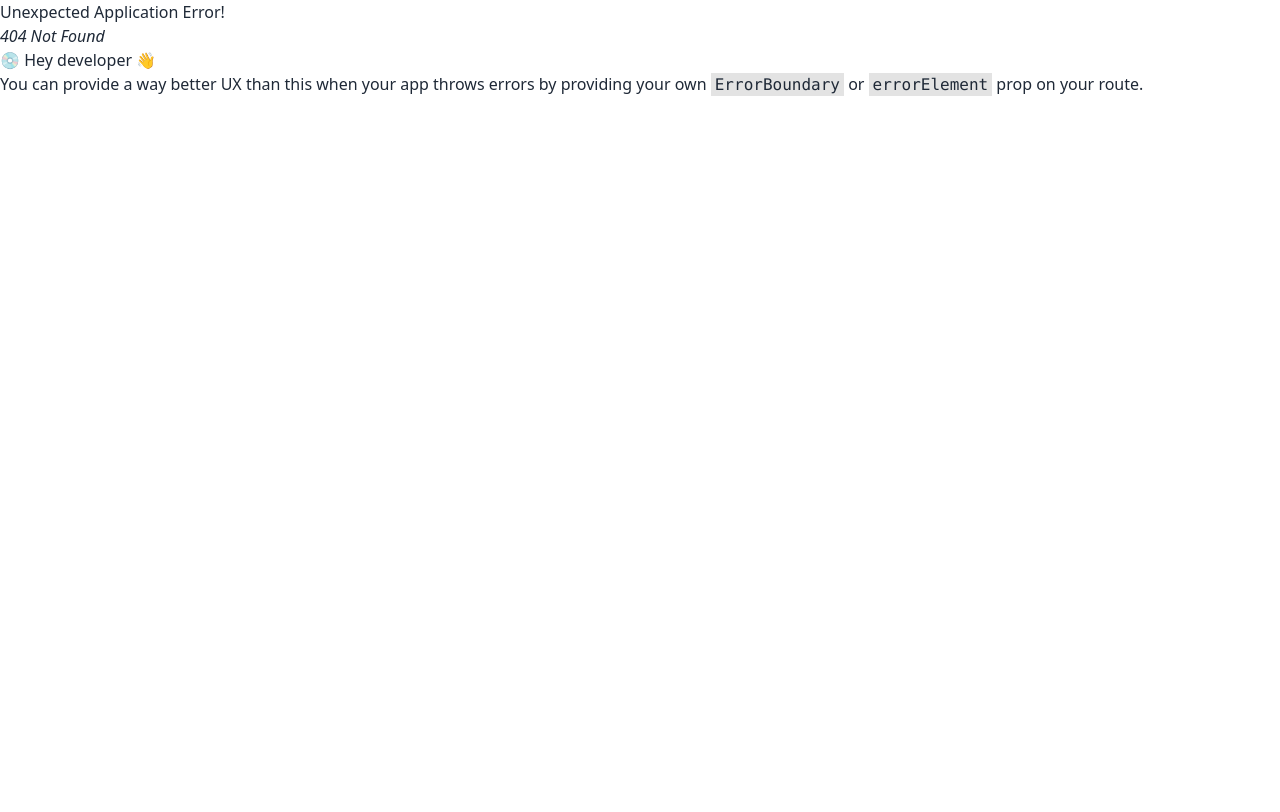
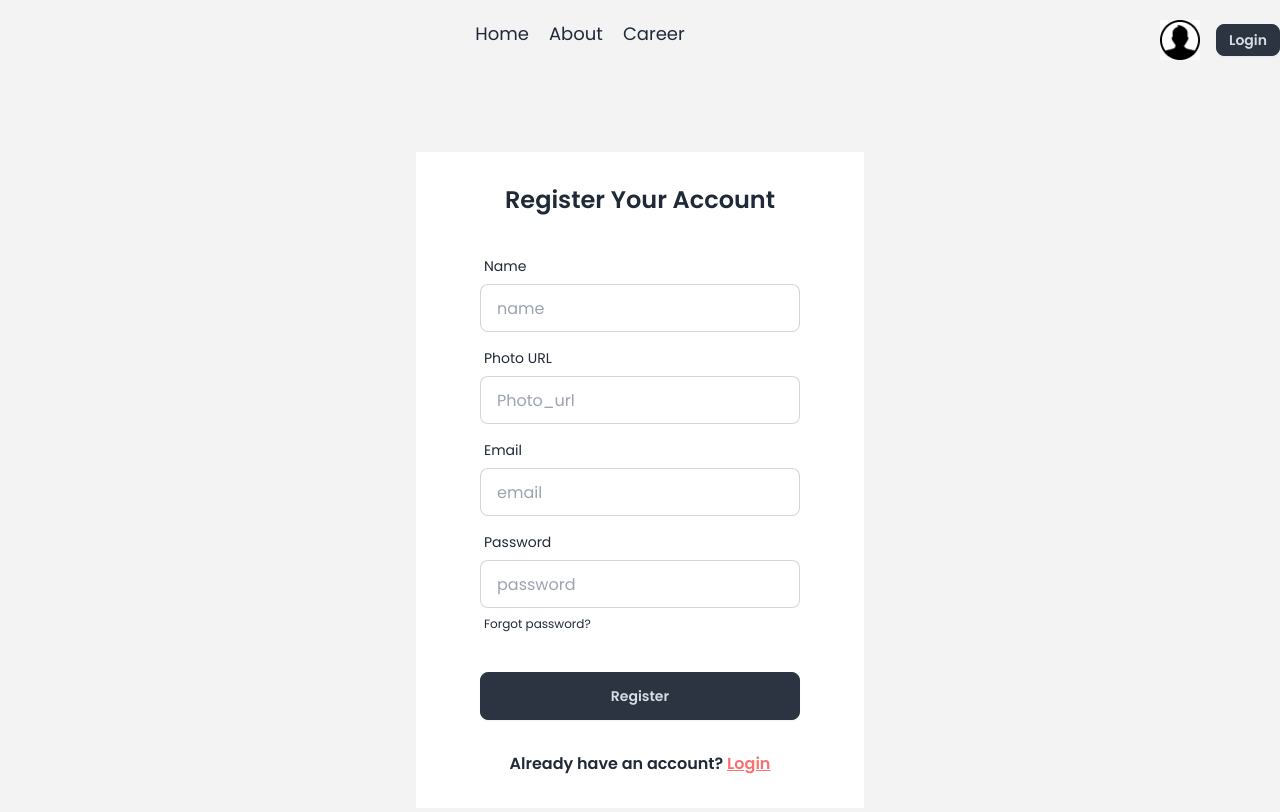
Before and after one commit to mitu058/Dragon-News, a React (Vite) app: page /auth/register in a window 1280 px wide. Before the commit this address had no page. Shown: the top 812 px of the page. Built offline with nearby package versions, Linux system fonts and the light colour scheme.

Commit message:
Set up Firebase Project and Develop AuthContext

```diff
--- a/package.json
+++ b/package.json
@@ -10,6 +10,7 @@
     "preview": "vite preview"
   },
   "dependencies": {
+    "firebase": "^11.0.2",
     "localforage": "^1.10.0",
     "match-sorter": "^8.0.0",
     "moment": "^2.30.1",
--- a/src/Components/Navbar.jsx
+++ b/src/Components/Navbar.jsx
@@ -1,18 +1,20 @@
-import React from 'react';
+import React, { useContext } from 'react';
 import { Link } from 'react-router-dom';
-import user from '../assets/user.png'
+import userProfile from '../assets/user.png'
+import { AuthContext } from '../Provider/AuthProvider';
 const Navbar = () => {
+    const {user} = useContext(AuthContext)
     return (
         <div className='flex justify-between'>
-            <div></div>
+            <div>{user && user.name}</div>
             <div className='text-lg space-x-5'>
                 <Link to ='/news'>Home</Link>
                 <Link to ='/news'>About</Link>
                 <Link to ='/news'>Career</Link>
             </div>
             <div className='flex items-center space-x-4'>
-                <img className='w-10 h-10' src={user} alt="" />
-                <button className='btn btn-neutral '>Login</button>
+                <img className='w-10 h-10' src={userProfile} alt="" />
+                <Link to="/auth/login" className='btn btn-neutral btn-sm'>Login</Link>
             </div>
         </div>
     );
--- /dev/null
+++ b/src/Firebase/Firebase.config.js
@@ -0,0 +1,18 @@
+// Import the functions you need from the SDKs you need
+import { initializeApp } from "firebase/app";
+// TODO: Add SDKs for Firebase products that you want to use
+// https://firebase.google.com/docs/web/setup#available-libraries
+
+// Your web app's Firebase configuration
+const firebaseConfig = {
+  apiKey: "AIzaSyBQqJ_oakcnN7uFzsws8zjb8OEUAFAAnM8",
+  authDomain: "dragon-news-f51fa.firebaseapp.com",
+  projectId: "dragon-news-f51fa",
+  storageBucket: "dragon-news-f51fa.firebasestorage.app",
+  messagingSenderId: "1030802070746",
+  appId: "1:1030802070746:web:2ebf89019938828f0459e3"
+};
+
+// Initialize Firebase
+const app = initializeApp(firebaseConfig);
+export default app
--- /dev/null
+++ b/src/Layout/AuthLayout.jsx
@@ -0,0 +1,16 @@
+import React from 'react';
+import { Outlet } from 'react-router-dom';
+import Navbar from '../Components/Navbar';
+
+const AuthLayout = () => {
+    return (
+        <div className='bg-[#F3F3F3]'>
+            <header className='py-5 container mx-auto'>
+                <Navbar></Navbar>
+            </header>
+            <Outlet></Outlet>
+        </div>
+    );
+};
+
+export default AuthLayout;
--- /dev/null
+++ b/src/Pages/Login.jsx
@@ -0,0 +1,54 @@
+import React from "react";
+import { Link } from "react-router-dom";
+
+const Login = () => {
+  return (
+    <div className="min-h-screen flex justify-center items-center">
+      <div className="card bg-base-100 w-full max-w-md rounded-none p-8">
+        <h2 className="text-2xl font-semibold text-center ">
+          Login Your Account
+        </h2>
+        <form className="card-body">
+          <div className="form-control">
+            <label className="label">
+              <span className="label-text">Email</span>
+            </label>
+            <input
+              type="email"
+              placeholder="email"
+              className="input input-bordered"
+              required
+            />
+          </div>
+          <div className="form-control">
+            <label className="label">
+              <span className="label-text">Password</span>
+            </label>
+            <input
+              type="password"
+              placeholder="password"
+              className="input input-bordered"
+              required
+            />
+            <label className="label">
+              <a href="#" className="label-text-alt link link-hover">
+                Forgot password?
+              </a>
+            </label>
+          </div>
+          <div className="form-control mt-6">
+            <button className="btn btn-neutral">Login</button>
+          </div>
+        </form>
+        <p className="text-center font-semibold">
+          Don't have an account?{" "}
+          <Link className="text-red-400" to='/auth/register'>
+            <u>Register</u>
+          </Link>
+        </p>
+      </div>
+    </div>
+  );
+};
+
+export default Login;
--- /dev/null
+++ b/src/Pages/Register.jsx
@@ -0,0 +1,90 @@
+import React from 'react';
+import { Link } from 'react-router-dom';
+
+const Register = () => {
+  const handelSubmit =(e) =>{
+    e.preventDefault()
+  //  get form data
+  const form = new FormData(e.target)
+  const name = form.get('name')
+  const photo = form.get('photo')
+  const email = form.get('email')
+  const password = form.get('password')
+  console.log({name,photo,email,password})
+  }
+    return (
+        <div className="min-h-screen flex justify-center items-center">
+        <div className="card bg-base-100 w-full max-w-md rounded-none p-8">
+          <h2 className="text-2xl font-semibold text-center ">
+            Register Your Account
+          </h2>
+          <form onSubmit={handelSubmit} className="card-body">
+            <div className="form-control">
+              <label className="label">
+                <span className="label-text">Name</span>
+              </label>
+              <input
+                type="text"
+                name='name'
+                placeholder="name"
+                className="input input-bordered"
+                required
+              />
+            </div>
+            <div className="form-control">
+              <label className="label">
+                <span className="label-text">Photo URL</span>
+              </label>
+              <input
+                type="text"
+                name='photo'
+                placeholder="Photo_url"
+                className="input input-bordered"
+                required
+              />
+            </div>
+            <div className="form-control">
+              <label className="label">
+                <span className="label-text">Email</span>
+              </label>
+              <input
+                type="email"
+                name='email'
+                placeholder="email"
+                className="input input-bordered"
+                required
+              />
+            </div>
+            <div className="form-control">
+              <label className="label">
+                <span className="label-text">Password</span>
+              </label>
+              <input
+                type="password"
+                name='password'
+                placeholder="password"
+                className="input input-bordered"
+                required
+              />
+              <label className="label">
+                <a href="#" className="label-text-alt link link-hover">
+                  Forgot password?
+                </a>
+              </label>
+            </div>
+            <div className="form-control mt-6">
+              <button className="btn btn-neutral">Register</button>
+            </div>
+          </form>
+          <p className="text-center font-semibold">
+           Already have an account?{" "}
+            <Link to='/auth/login' className="text-red-400" >
+              <u>Login</u>
+            </Link>
+          </p>
+        </div>
+      </div>
+    );
+};
+
+export default Register;
--- /dev/null
+++ b/src/Provider/AuthProvider.jsx
@@ -0,0 +1,25 @@
+import { createContext, useState } from "react";
+import { createUserWithEmailAndPassword, getAuth } from "firebase/auth";
+import app from "../Firebase/Firebase.config";
+
+export const AuthContext = createContext()
+const auth = getAuth(app);
+
+const AuthProvider = ({children}) => {
+    const [user,setUser] = useState(null)
+    const creatNewUser = (email,password) =>{
+        return createUserWithEmailAndPassword(auth,email,password)
+    }
+    const AuthInfo = {
+        user,
+        setUser,
+        creatNewUser,
+    }
+    return (
+        <AuthContext.Provider value={AuthInfo}>
+            {children}
+        </AuthContext.Provider>
+    );
+};
+
+export default AuthProvider;
--- a/src/index.css
+++ b/src/index.css
@@ -2,7 +2,7 @@
 @tailwind components;
 @tailwind utilities;
 
-about{
+body{
     font-family: "Poppins", sans-serif;
 }
 
--- a/src/main.jsx
+++ b/src/main.jsx
@@ -3,9 +3,12 @@ import { createRoot } from 'react-dom/client'
 import './index.css'
 import { RouterProvider } from 'react-router-dom'
 import router from './Routes/Router.jsx'
+import AuthProvider from './Provider/AuthProvider.jsx'
 
 createRoot(document.getElementById('root')).render(
   <StrictMode>
+    <AuthProvider>
  <RouterProvider router={router}></RouterProvider>
+    </AuthProvider>
   </StrictMode>,
 )
```
Also changed, not shown: src/Routes/router.jsx (+14 -1 lines), 1 other file (tests, documents, lock files or other folders).
